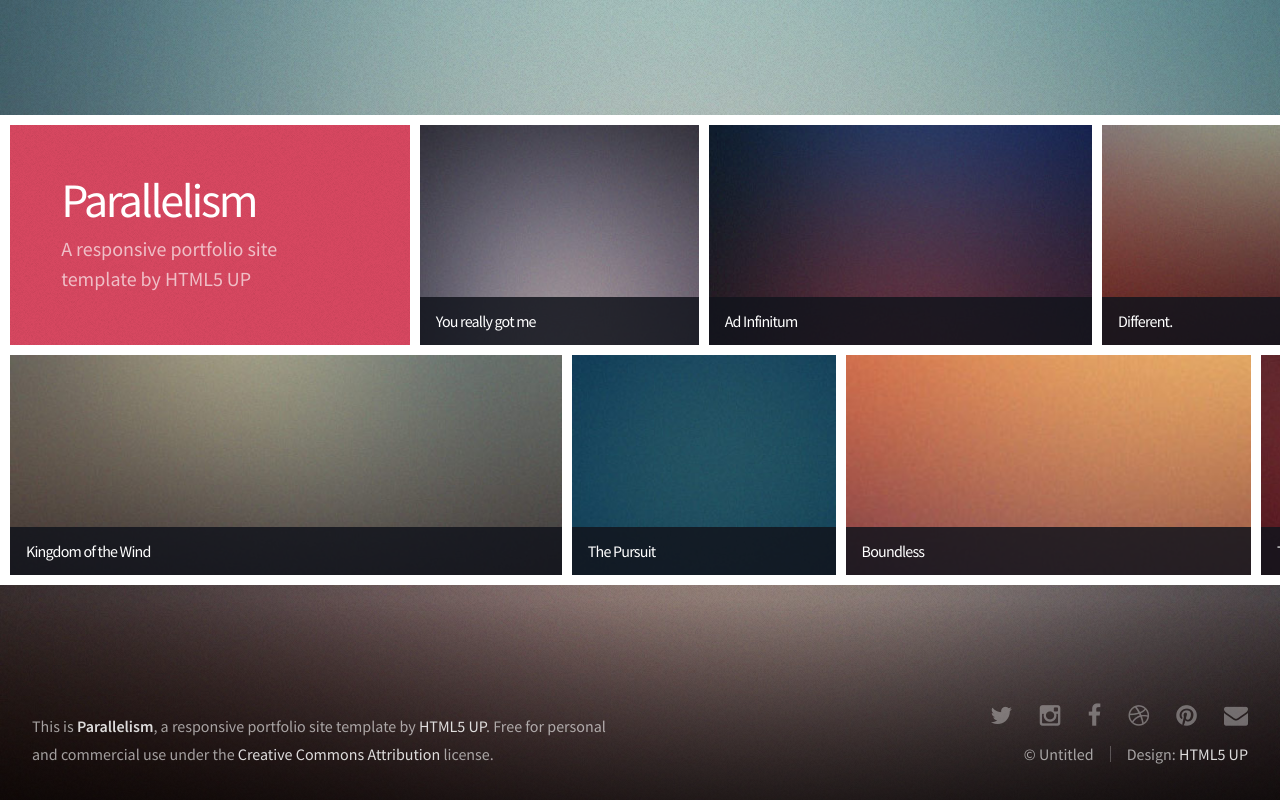
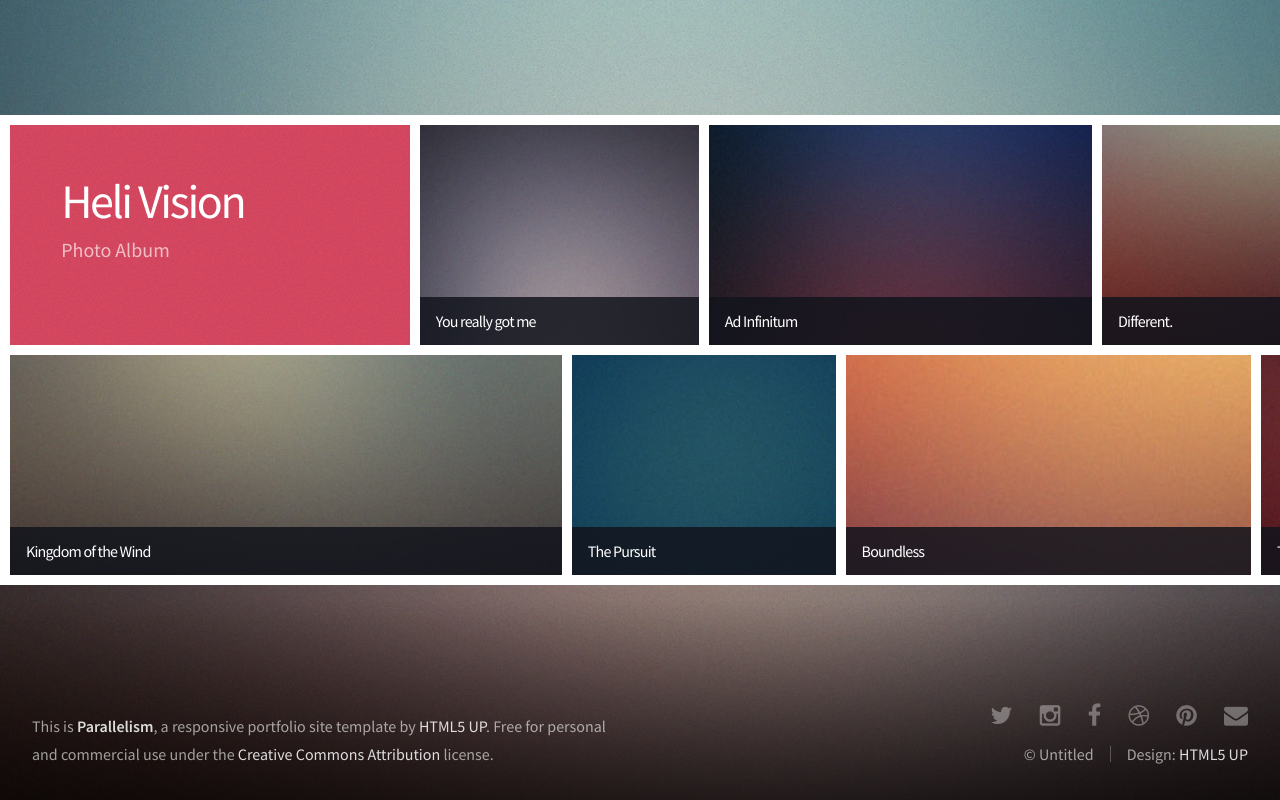
Before and after one commit to patelheli/Heli_Vision, a plain HTML site: page index.html in a window 1280 px wide. Drawn offline with Linux system fonts and the light colour scheme.

Commit message:
Update index.html

```diff
--- a/index.html
+++ b/index.html
@@ -6,7 +6,7 @@
 -->
 <html>
 	<head>
-		<title>Parallelism by HTML5 UP</title>
+		<title>Heli Vision</title>
 		<meta charset="utf-8" />
 		<meta name="viewport" content="width=device-width, initial-scale=1" />
 		<!--[if lte IE 8]><script src="assets/js/ie/html5shiv.js"></script><![endif]-->
@@ -26,9 +26,8 @@
 
 						<div id="header" class="item" data-width="400">
 							<div class="inner">
-								<h1>Parallelism</h1>
-								<p>A responsive portfolio site<br />
-								template by HTML5 UP</p>
+								<h1>Heli Vision</h1>
+								<p>Photo Album</p><br />
 							</div>
 						</div>
 
```
